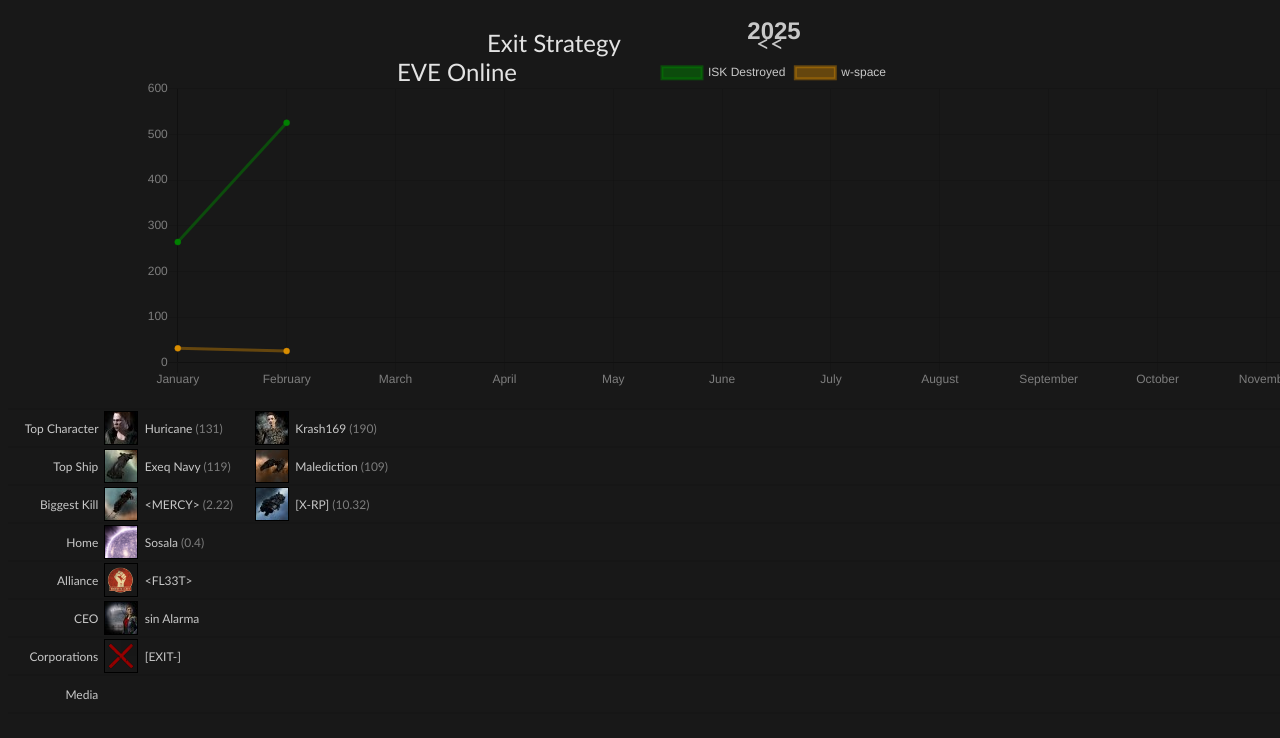
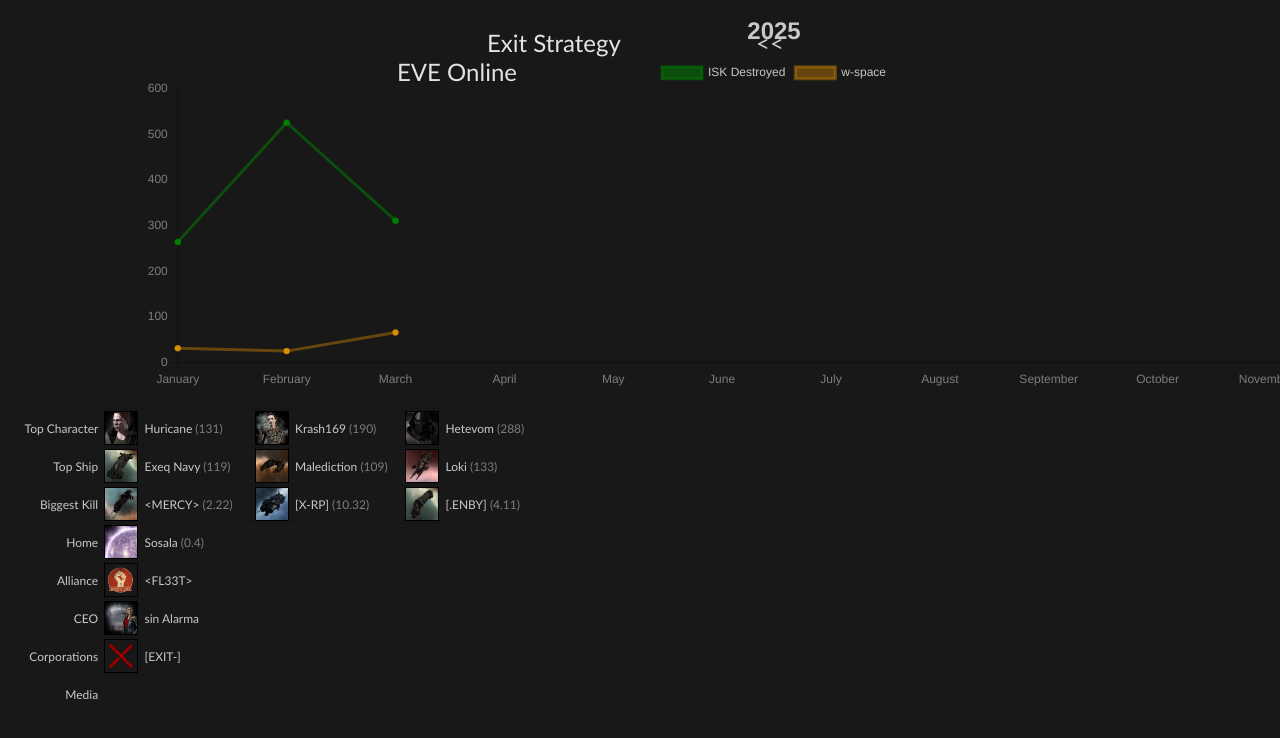
Before and after one commit to exit-history/exit-history.github.io, a plain HTML site: page 2025.html in a window 1280 px wide. Shown: the top 738 px of the page. Drawn offline with nearby package versions, Linux system fonts and the light colour scheme.

Commit message:
Add files via upload

```diff
--- a/2025.html
+++ b/2025.html
@@ -55,8 +55,9 @@
 <td class="logo"><a href="https://zkillboard.com/character/2117987165/corporation/98380820/year/2025/month/2/" target="_blank">
 <img src="images\p_krash169.jpg" alt="Krash169" style="width: 32px; height: 32px;"></a></td>
 <td class="rest">&nbsp;&nbsp;Krash169 <span class="darker">(190)</span></td>
-<td class="logo"><br /></td>
-<td class="rest"><br /></td>
+<td class="logo"><a href="https://zkillboard.com/character/2117938025/corporation/98380820/year/2025/month/3/" target="_blank">
+<img src="images\p_hetevom.jpg" alt="Hetevom Gatri Kelmalu" style="width: 32px; height: 32px;"></a></td>
+<td class="rest">&nbsp;&nbsp;Hetevom <span class="darker">(288)</span></td>
 <td class="logo"><br /></td>
 <td class="rest"><br /></td>
 <td class="logo"><br /></td>
@@ -86,8 +87,9 @@
 <td class="logo"><a href="https://zkillboard.com/ship/11186/corporation/98380820/year/2025/month/2/" target="_blank">
 <img src="images\s_malediction.jpg" alt="Malediction" style="width: 32px; height: 32px;"></a></td>
 <td class="rest">&nbsp;&nbsp;Malediction <span class="darker">(109)</span></td>
-<td class="logo"><br /></td>
-<td class="rest"><br /></td>
+<td class="logo"><a href="https://zkillboard.com/ship/29990/corporation/98380820/year/2025/month/3/" target="_blank">
+<img src="images\s_loki.jpg" alt="Loki" style="width: 32px; height: 32px;"></a></td>
+<td class="rest">&nbsp;&nbsp;Loki <span class="darker">(133)</span></td>
 <td class="logo"><br /></td>
 <td class="rest"><br /></td>
 <td class="logo"><br /></td>
@@ -115,8 +117,8 @@
 <td class="rest">&nbsp;&nbsp;<abbr title="Divine Damnation">&lt;MERCY&gt;</abbr> <span class="darker">(2.22)</span></td>
 <td class="logo"><a href="https://zkillboard.com/kill/124472703/" target="_blank"><img src="images\s_phoenix_navy.jpg" alt="Phoenix Navy Issue" style="width: 32px; height: 32px;"></a></td>
 <td class="rest">&nbsp;&nbsp;<abbr title="X-Rated Pilots">[X-RP]</abbr> <span class="darker">(10.32)</span></td>
-<td class="logo"><br /></td>
-<td class="rest"><br /></td>
+<td class="logo"><a href="https://zkillboard.com/kill/125561597/" target="_blank"><img src="images\s_occator.jpg" alt="Occator" style="width: 32px; height: 32px;"></a></td>
+<td class="rest">&nbsp;&nbsp;<abbr title="Expeditions in New eden for Biochemical Yields">[.ENBY]</abbr> <span class="darker">(4.11)</span></td>
 <td class="logo"><br /></td>
 <td class="rest"><br /></td>
 <td class="logo"><br /></td>
@@ -289,8 +291,8 @@
 
 <script>
 const xValues = ['January','February','March','April','May','June','July','August','September','October','November','December'];
-const yValues = [264.48,525.7];
-const wValues = [31.72,25.67];
+const yValues = [264.48,525.7,311.19];
+const wValues = [31.72,25.67,66.57];
 
 new Chart("2025", {
   type: "line",
```
